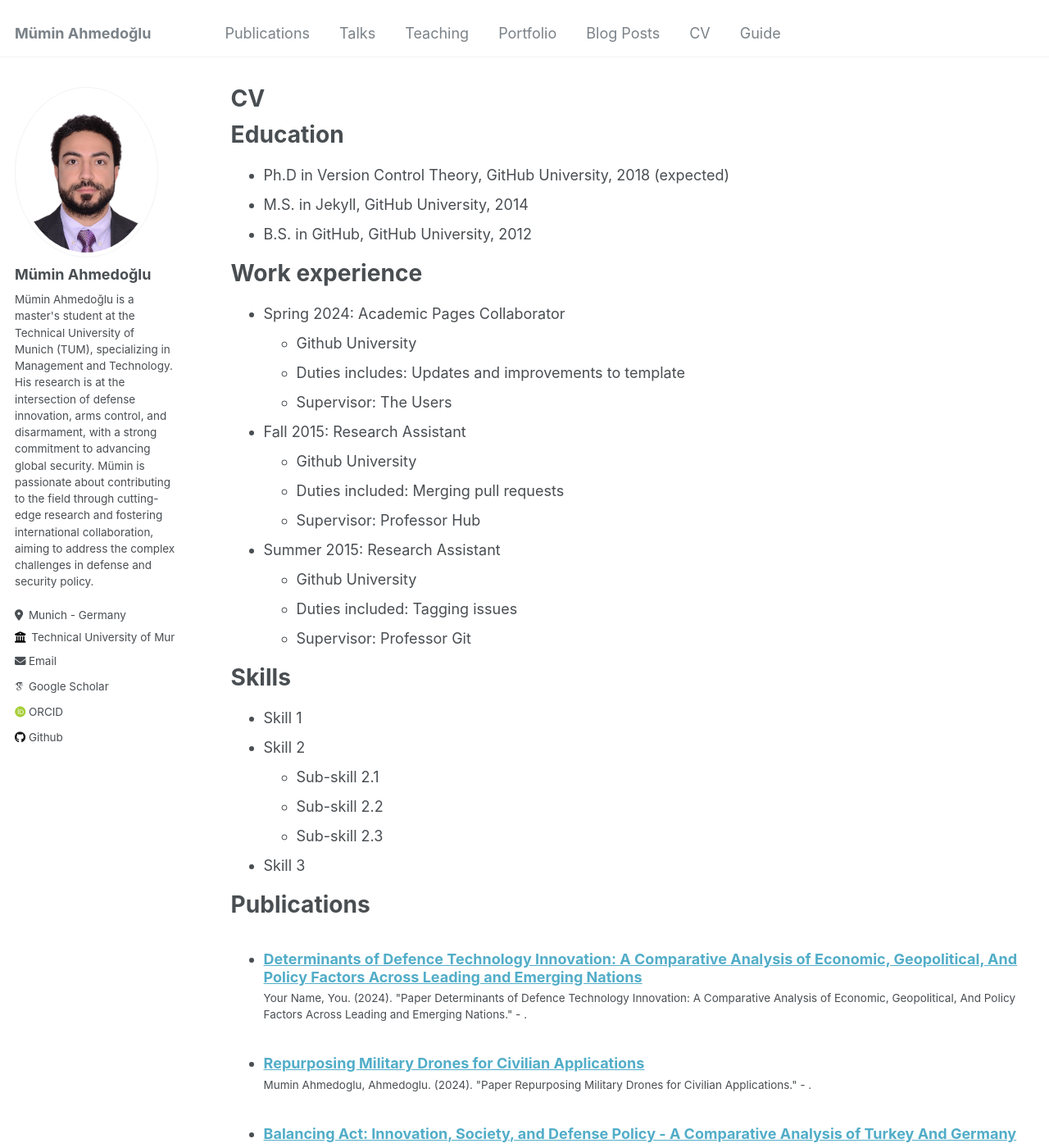
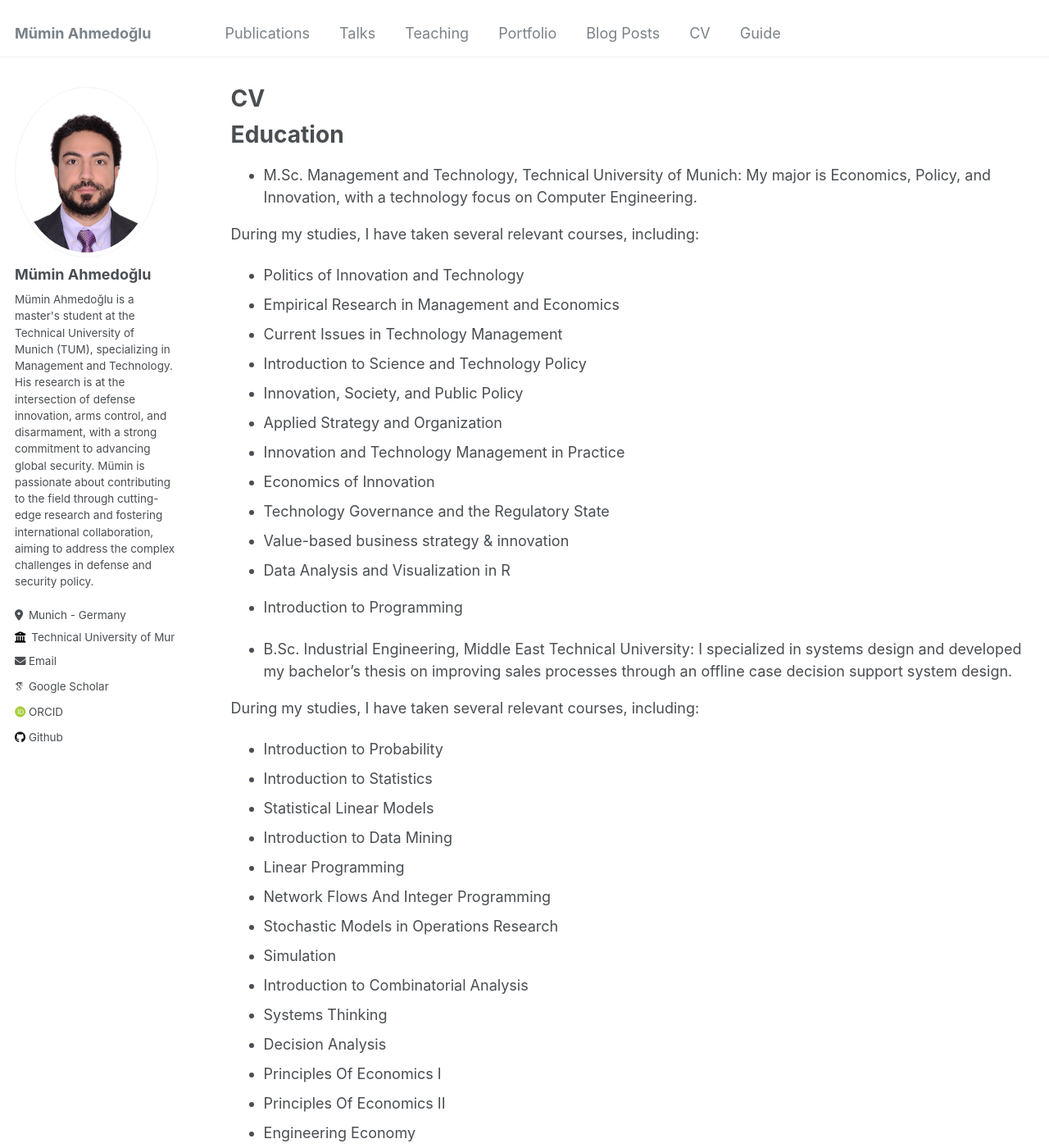
Before and after one commit to ahmedoglu/ahmedoglu.github.io, a Jekyll site: the page built from _pages/cv.md, in a window 1280 px wide and 1400 px high. Shown: the whole window at 82% size. Built offline with Jekyll 4.4.1, drawn with Linux system fonts in a browser that asks for light colours; some web fonts are replaced; some of the changed text lies outside the part shown.

Commit message:
Update cv.md

```diff
--- a/_pages/cv.md
+++ b/_pages/cv.md
@@ -11,35 +11,70 @@ redirect_from:
 
 Education
 ======
-* Ph.D in Version Control Theory, GitHub University, 2018 (expected)
-* M.S. in Jekyll, GitHub University, 2014
-* B.S. in GitHub, GitHub University, 2012
+* M.Sc. Management and Technology, Technical University of Munich: My major is Economics, Policy, and Innovation, with a technology focus on Computer Engineering.
+
+During my studies, I have taken several relevant courses, including:
+
+- Politics of Innovation and Technology
+- Empirical Research in Management and Economics
+- Current Issues in Technology Management
+- Introduction to Science and Technology Policy
+- Innovation, Society, and Public Policy
+- Applied Strategy and Organization
+- Innovation and Technology Management in Practice
+- Economics of Innovation
+- Technology Governance and the Regulatory State
+- Value-based business strategy & innovation
+- Data Analysis and Visualization in R
+- Introduction to Programming
+
+* B.Sc. Industrial Engineering, Middle East Technical University: I specialized in systems design and developed my bachelor’s thesis on improving sales processes through an offline case decision support system design.
+
+During my studies, I have taken several relevant courses, including:
+
+- Introduction to Probability
+- Introduction to Statistics
+- Statistical Linear Models
+- Introduction to Data Mining
+- Linear Programming
+- Network Flows And Integer Programming
+- Stochastic Models in Operations Research
+- Simulation
+- Introduction to Combinatorial Analysis
+- Systems Thinking
+- Decision Analysis
+- Principles Of Economics I
+- Principles Of Economics II
+- Engineering Economy
+- Financial Engineering
+- Scientific Computing for Industrial Engineering
+
 
 Work experience
 ======
-* Spring 2024: Academic Pages Collaborator
-  * Github University
-  * Duties includes: Updates and improvements to template
-  * Supervisor: The Users
+* STM - Ankara: Associate Project Manager (Project Engineer)
+- As a Project Engineer, I managed technical projects related to tactical mini UAV systems and R&D projects for defense and military use, including KARGU, BOYGA, ALPAGU, and TOGAN.
 
-* Fall 2015: Research Assistant
-  * Github University
-  * Duties included: Merging pull requests
-  * Supervisor: Professor Hub
+* Siemens Advanta Solutions - Munich: Strategy, Digitalization & Sustainability Working Student
+- I worked as a Strategy, Digitalization, and Sustainability Working Student, collaborating on sustainability-driven strategic initiatives and supporting regional projects.
 
-* Summer 2015: Research Assistant
-  * Github University
-  * Duties included: Tagging issues
-  * Supervisor: Professor Git
+* TUM School of Management - Munich: IT Management & Enterprise Processes Working Student
+- As an IT Management and Enterprise Processes Working Student, I was involved in IT process design and integration, process optimization, and agile project management.
+
+* Allianz SE - Munich: Group IT Strategy & Management Working Student
+- I served as a Group IT Strategy and Management Working Student, managing the Enterprise Architecture Repository and leading CIO communications and IT transformation initiatives.
 
 Skills
 ======
-* Skill 1
-* Skill 2
-  * Sub-skill 2.1
-  * Sub-skill 2.2
-  * Sub-skill 2.3
-* Skill 3
+* Econometrics
+* Mathematical Modelling
+  * Linear Models
+  * Non-linear Models
+  * Network Modelling
+  * Simulation
+* Programming
+* Data Analysis
+* Project Management
 
 Publications
 ======
```
